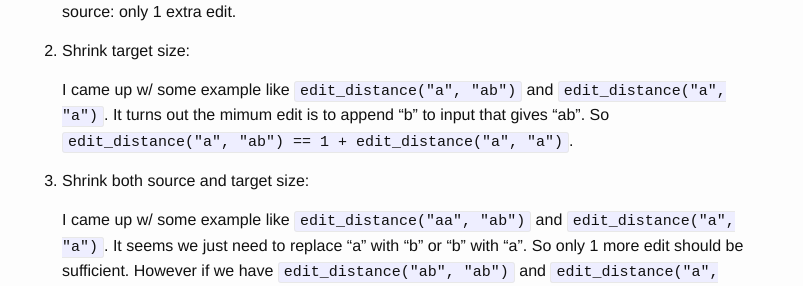
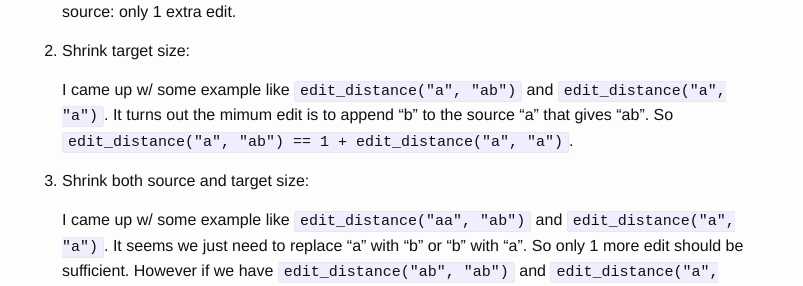
Before and after one commit to trsong/trsong.github.io, a Jekyll site: the page built from _posts/2019-04-30-DailyQuestions.md, in a window 1280 px wide and 900 px high, scrolled down 2505 px. Shown: the part 154-440 px from the top of the window, without its empty margins (238-1041 px from the left). Built offline with Jekyll 4.4.1, drawn with Linux system fonts in a browser that asks for light colours.

Commit message:
Fix anothe issue in May20 Question, hope that should be the last one of today

```diff
--- a/_posts/2019-04-30-DailyQuestions.md
+++ b/_posts/2019-04-30-DailyQuestions.md
@@ -159,7 +159,7 @@ Then let's think about how we can shrink the size of source and target. In above
 
 2. Shrink target size:
 
-    I came up w/ some example like `edit_distance("a", "ab")` and `edit_distance("a", "a")`. It turns out the mimum edit is to append "b" to input that gives "ab". So `edit_distance("a", "ab") == 1 + edit_distance("a", "a")`.
+    I came up w/ some example like `edit_distance("a", "ab")` and `edit_distance("a", "a")`. It turns out the mimum edit is to append "b" to the source "a" that gives "ab". So `edit_distance("a", "ab") == 1 + edit_distance("a", "a")`.
 
 3. Shrink both source and target size:
 
```
